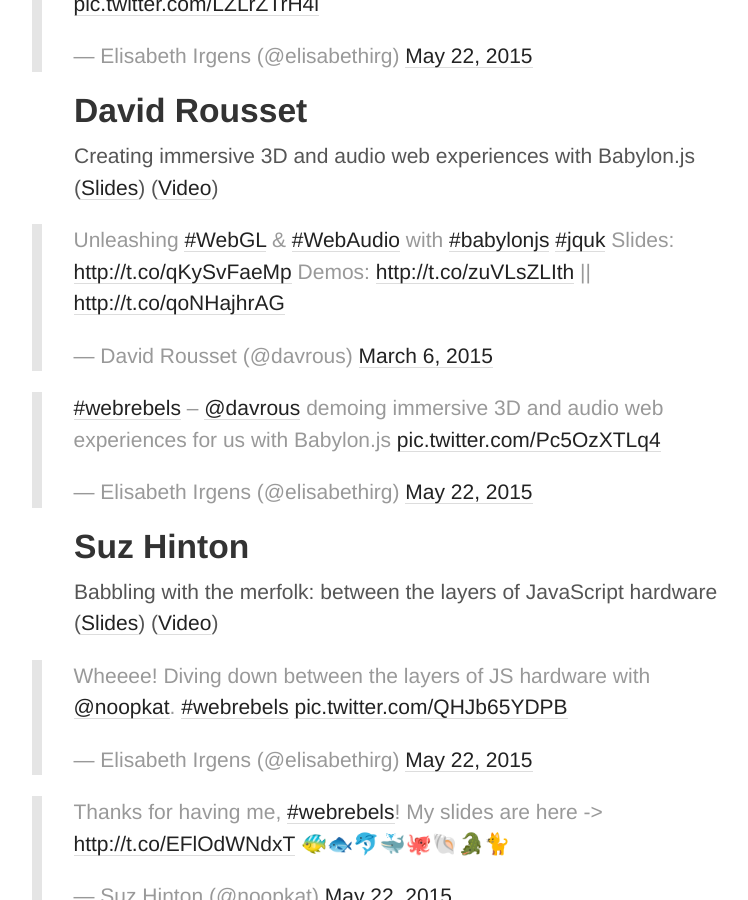
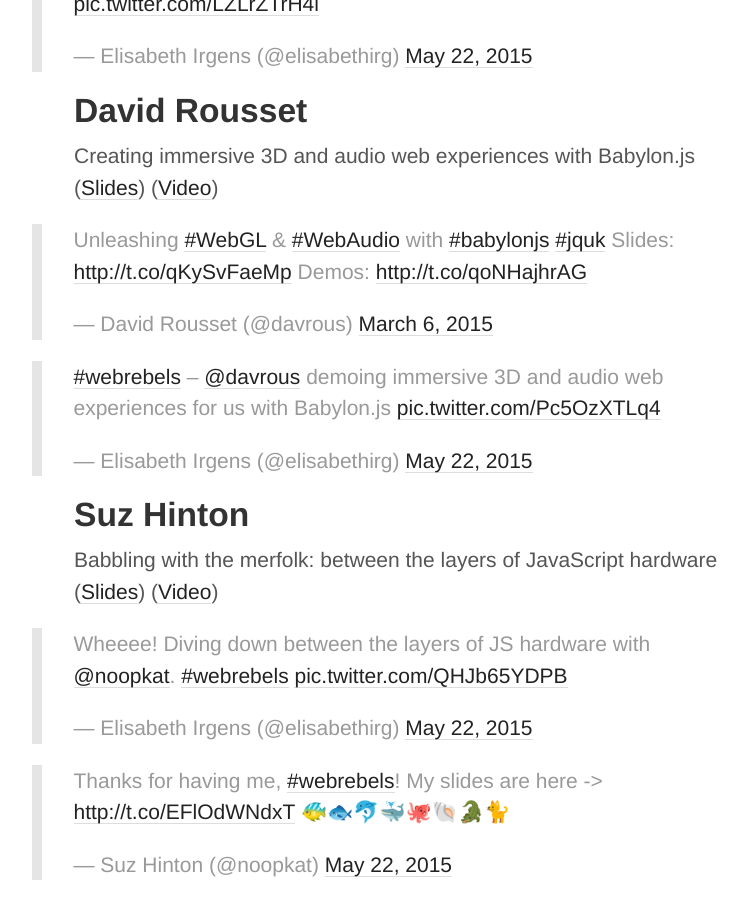
Before and after one commit to Andersos/andersos.net, a Jekyll site: the page built from _posts/2015-07-04-web-rebels-day-2-2015.md, in a window 1280 px wide and 900 px high, scrolled down 1399 px. Shown: the whole window, without its empty margins (230-978 px from the left). Built offline with Jekyll 4.4.1, drawn with Linux system fonts in a browser that asks for light colours; Markdown is read by kramdown in place of the engine named in the settings; comment, search, counter and statistics services are not loaded; some of the changed lines change nothing that is shown.

Commit message:
Update 2015-07-04-web-rebels-day-2-2015.md

```diff
--- a/_posts/2015-07-04-web-rebels-day-2-2015.md
+++ b/_posts/2015-07-04-web-rebels-day-2-2015.md
@@ -36,7 +36,7 @@
 ## David Rousset
 Creating immersive 3D and audio web experiences with Babylon.js ([Slides](http://www.slideshare.net/davrous/unleashing-webgl-webaudio-with-babylonjs)) ([Video](https://vimeo.com/128798201))
 
-<blockquote class="twitter-tweet" lang="en"><p lang="en" dir="ltr">Unleashing <a href="https://twitter.com/hashtag/WebGL?src=hash">#WebGL</a> &amp; <a href="https://twitter.com/hashtag/WebAudio?src=hash">#WebAudio</a> with <a href="https://twitter.com/hashtag/babylonjs?src=hash">#babylonjs</a> <a href="https://twitter.com/hashtag/jquk?src=hash">#jquk</a> Slides: <a href="http://t.co/qKySvFaeMp">http://t.co/qKySvFaeMp</a> Demos: <a href="http://t.co/zuVLsZLIth">http://t.co/zuVLsZLIth</a> || <a href="http://t.co/qoNHajhrAG">http://t.co/qoNHajhrAG</a></p>&mdash; David Rousset (@davrous) <a href="https://twitter.com/davrous/status/573946578911784960">March 6, 2015</a></blockquote>
+<blockquote class="twitter-tweet" lang="en"><p lang="en" dir="ltr">Unleashing <a href="https://twitter.com/hashtag/WebGL?src=hash">#WebGL</a> &amp; <a href="https://twitter.com/hashtag/WebAudio?src=hash">#WebAudio</a> with <a href="https://twitter.com/hashtag/babylonjs?src=hash">#babylonjs</a> <a href="https://twitter.com/hashtag/jquk?src=hash">#jquk</a> Slides: <a href="http://t.co/qKySvFaeMp">http://t.co/qKySvFaeMp</a> Demos: <a href="http://t.co/qoNHajhrAG">http://t.co/qoNHajhrAG</a></p>&mdash; David Rousset (@davrous) <a href="https://twitter.com/davrous/status/573946578911784960">March 6, 2015</a></blockquote>
 
 <blockquote class="twitter-tweet" lang="en"><p lang="en" dir="ltr"><a href="https://twitter.com/hashtag/webrebels?src=hash">#webrebels</a> – <a href="https://twitter.com/davrous">@davrous</a> demoing immersive 3D and audio web experiences for us with Babylon.js <a href="http://t.co/Pc5OzXTLq4">pic.twitter.com/Pc5OzXTLq4</a></p>&mdash; Elisabeth Irgens (@elisabethirg) <a href="https://twitter.com/elisabethirg/status/601693447943258112">May 22, 2015</a></blockquote>
 
```
